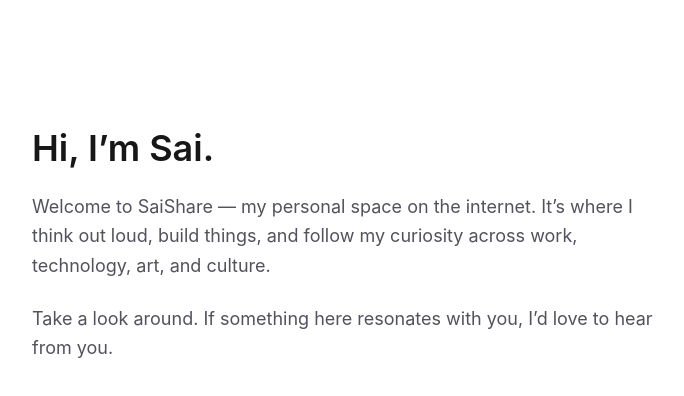
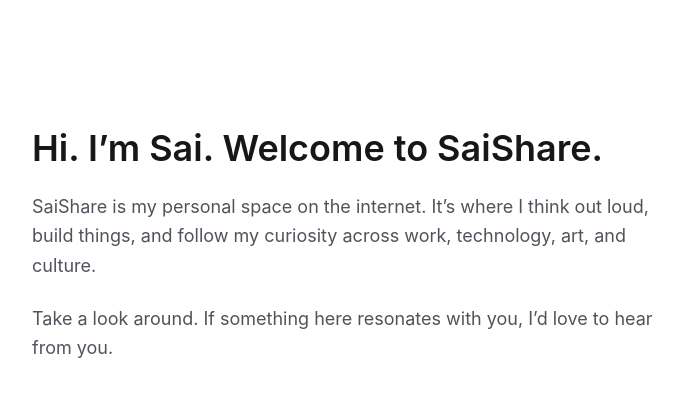
Before and after one commit to iamgittyhubby/saishare, a Next.js app: page / in a window 1280 px wide. Shown: the top 396 px of the page, without its empty margins (296-980 px from the left). Built offline with nearby package versions, Linux system fonts and the light colour scheme.

Commit message:
Update homepage copy

```diff
--- a/app/page.tsx
+++ b/app/page.tsx
@@ -1,19 +1,20 @@
 export default function Home() {
   return (
     <main className="mx-auto max-w-2xl px-6 py-32">
-      <h1 className="text-4xl font-semibold">Hi, I’m Sai.</h1>
+      <h1 className="text-4xl font-semibold">
+        Hi. I’m Sai. Welcome to SaiShare.
+      </h1>
 
-      <p className="mt-6 text-lg text-zinc-600 leading-relaxed">
-        Welcome to SaiShare — my personal space on the internet. It’s where I
-        think out loud, build things, and follow my curiosity across work,
-        technology, art, and culture.
+      <p className="mt-6 text-lg leading-relaxed text-zinc-600">
+        SaiShare is my personal space on the internet. It’s where I think out
+        loud, build things, and follow my curiosity across work, technology,
+        art, and culture.
       </p>
 
-      <p className="mt-6 text-lg text-zinc-600 leading-relaxed">
-        Take a look around. If something here resonates with you, I’d love to hear from
-        you.
+      <p className="mt-6 text-lg leading-relaxed text-zinc-600">
+        Take a look around. If something here resonates with you, I’d love to
+        hear from you.
       </p>
-
     </main>
   );
 }
```
